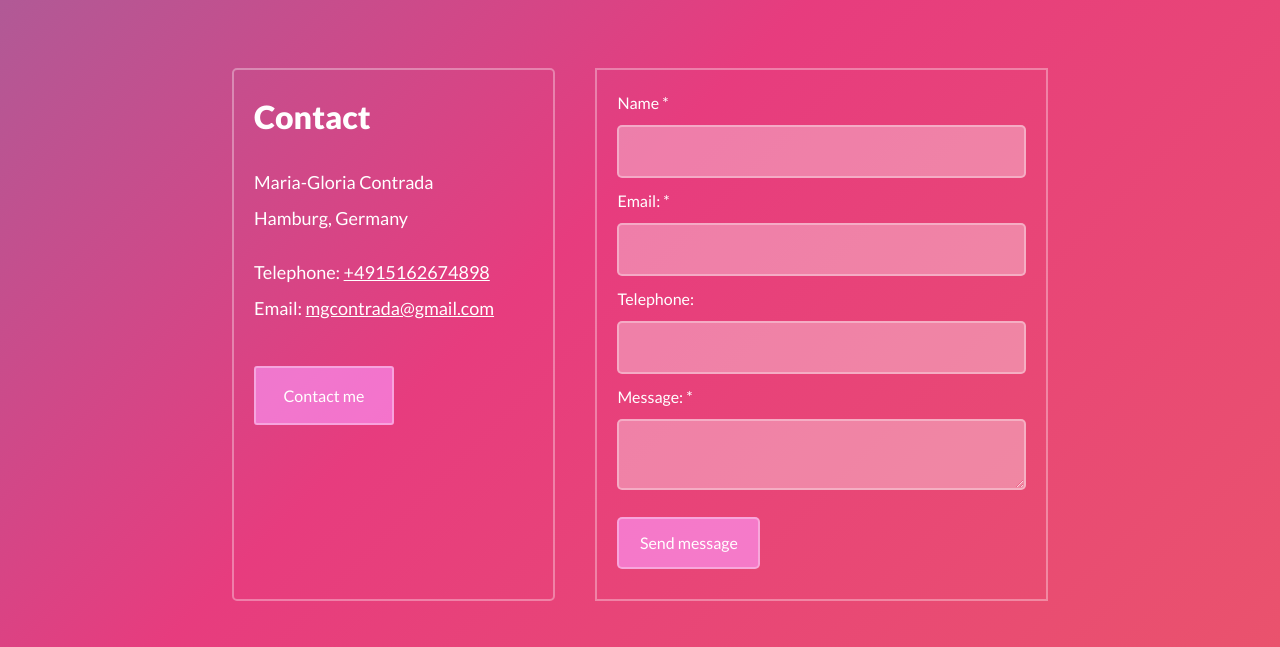
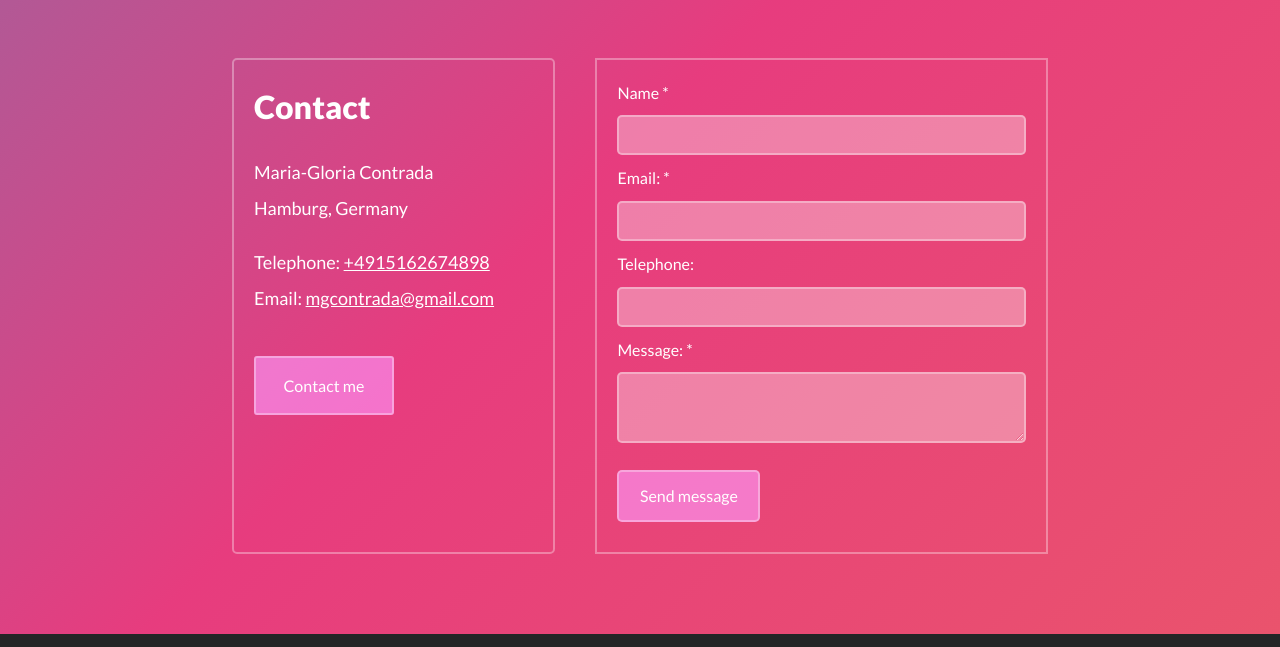
Before and after one commit to MaGloCon/Portfolio-website-1, a plain HTML site: page contact.html in a window 1280 px wide. Shown: the part 117-764 px from the top of the page. Drawn offline with nearby package versions, Linux system fonts and the light colour scheme.

Commit message:
Modified contact form

```diff
--- a/contact.html
+++ b/contact.html
@@ -60,13 +60,13 @@
             <div class="contact-form__container">
                 <form action="#" method="post" id="contact-form">
                     <label for="contact_name" class="standard-label">Name * </label>
-                    <input type="text" id="contact_name" required>
+                    <input type="text" class="singe-line-input" id="contact_name" required>
                     <br>
                     <label for="contact_email" class="standard-label">Email: * </label>
-                        <input type="email" id="contact_email" required>
+                        <input type="email" class="singe-line-input" id="contact_email" required>
                     <br>
                     <label for="contact_tel" class="standard-label">Telephone: </label>
-                        <input type="tel" id="contact_tel">
+                        <input type="tel" class="singe-line-input"id="contact_tel">
                     <br>
                     <label for="contact_message" class="standard-label">Message: * </label>
                         <textarea maxlength="240" id="contact_message" required></textarea>
--- a/css/styles.css
+++ b/css/styles.css
@@ -328,7 +328,8 @@ thead {
     flex-direction: row;
     justify-content: space-evenly;
     width: 70%;
-    margin: 20px auto;
+    margin: 10px auto;
+    margin-bottom: 40px;
 }
 .contact-info {
     width: 70%;
@@ -373,20 +374,23 @@ thead {
     border: 2px solid var(--secondary-color-high-opacity);
 }
 
+.singe-line-input {
+    height: 40px;
+}
+
 .contact_send-message {
     width: 35%;
-    height: auto;
     text-align: center;
 }
 
-input[type="submit"] {
+input.send-message {
     background-color: var(--purple-opaque);
     text-align: center;
+    padding: 15px;
     transition: 0.8s;
 }
 
-
- input.send-message:hover{
+input.send-message:hover{
     background-color: var(--purple-solid);
     color: var(--secondary-color);
     cursor: pointer;
```
